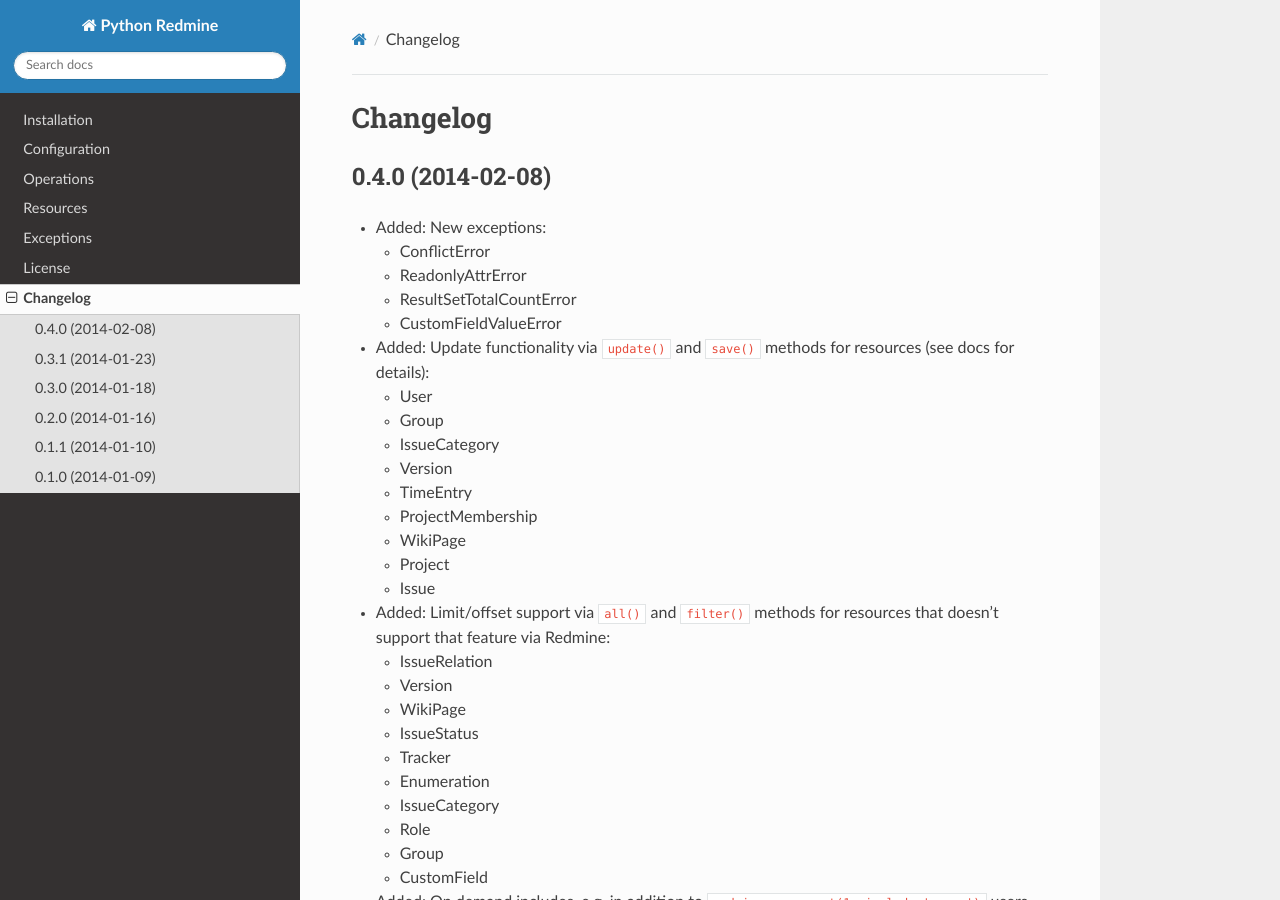
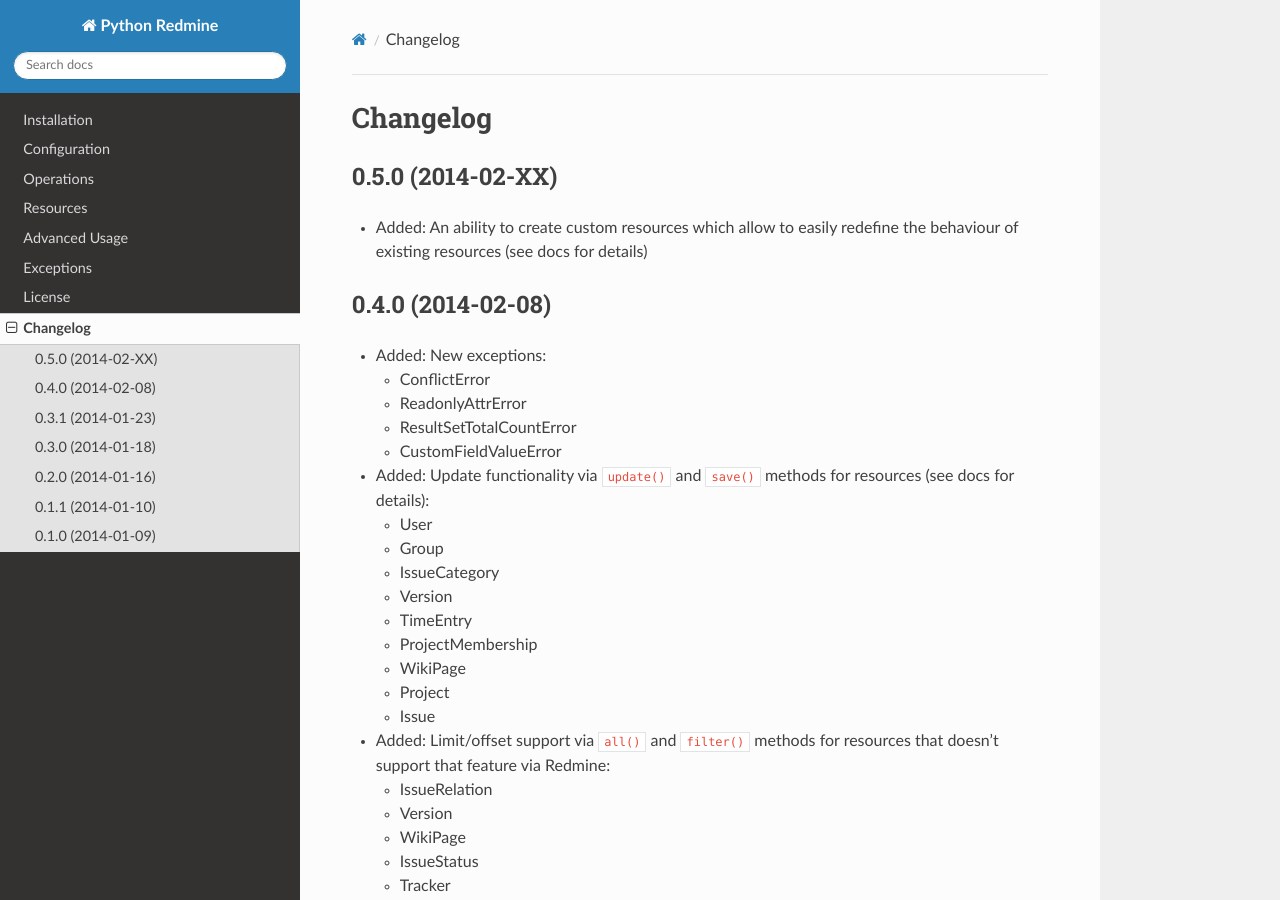
Before and after one commit to maxtepkeev/python-redmine, a Sphinx documentation site: the page built from docs/changelog.rst, in a window 1280 px wide and 900 px high. Built offline with Sphinx 7.4.7 and the Read the Docs theme 2.0.0, drawn with Linux system fonts in a browser that asks for light colours.

Commit message:
ability to create custom resources

```diff
--- /dev/null
+++ b/docs/advanced/index.rst
@@ -0,0 +1,7 @@
+Advanced Usage
+==============
+
+.. toctree::
+    :maxdepth: 1
+
+    custom_resources
--- a/docs/changelog.rst
+++ b/docs/changelog.rst
@@ -1,5 +1,11 @@
 Changelog
 =========
+
+0.5.0 (2014-02-XX)
+------------------
+
+- Added: An ability to create custom resources which allow to easily redefine the behaviour
+  of existing resources (see docs for details)
 
 0.4.0 (2014-02-08)
 ------------------
--- a/docs/conf.py
+++ b/docs/conf.py
@@ -13,19 +13,22 @@
 # serve to show the default.
 
 import os
-# import sys
+import sys
 
 # If extensions (or modules to document with autodoc) are in another directory,
 # add these directories to sys.path here. If the directory is relative to the
 # documentation root, use os.path.abspath to make it absolute, like shown here.
-# sys.path.insert(0, os.path.abspath('..'))
+sys.path.insert(0, os.path.abspath('..'))
 
 # -- General configuration ------------------------------------------------
 
 # Add any Sphinx extension module names here, as strings. They can be
 # extensions coming with Sphinx (named 'sphinx.ext.*') or your custom
 # ones.
-extensions = []
+extensions = ['sphinx.ext.autodoc']
+
+# How to sort documented members
+autodoc_member_order = 'bysource'
 
 # Add any paths that contain templates here, relative to this directory.
 templates_path = []
--- a/docs/index.rst
+++ b/docs/index.rst
@@ -54,6 +54,7 @@
     configuration
     operations
     resources/index
+    advanced/index
     exceptions
     license
     changelog
--- a/redmine/__init__.py
+++ b/redmine/__init__.py
@@ -28,6 +28,7 @@
         self.date_format = kwargs.get('date_format', '%Y-%m-%d')
         self.datetime_format = kwargs.get('datetime_format', '%Y-%m-%dT%H:%M:%SZ')
         self.raise_attr_exception = kwargs.get('raise_attr_exception', True)
+        self.custom_resource_paths = kwargs.get('custom_resource_paths', None)
 
     def __getattr__(self, resource):
         """Returns either ResourceSet or Resource object depending on the method used on the ResourceManager"""
```
Also changed, not shown: docs/advanced/custom_resources.rst (added, +88 -0 lines), 4 other files.
